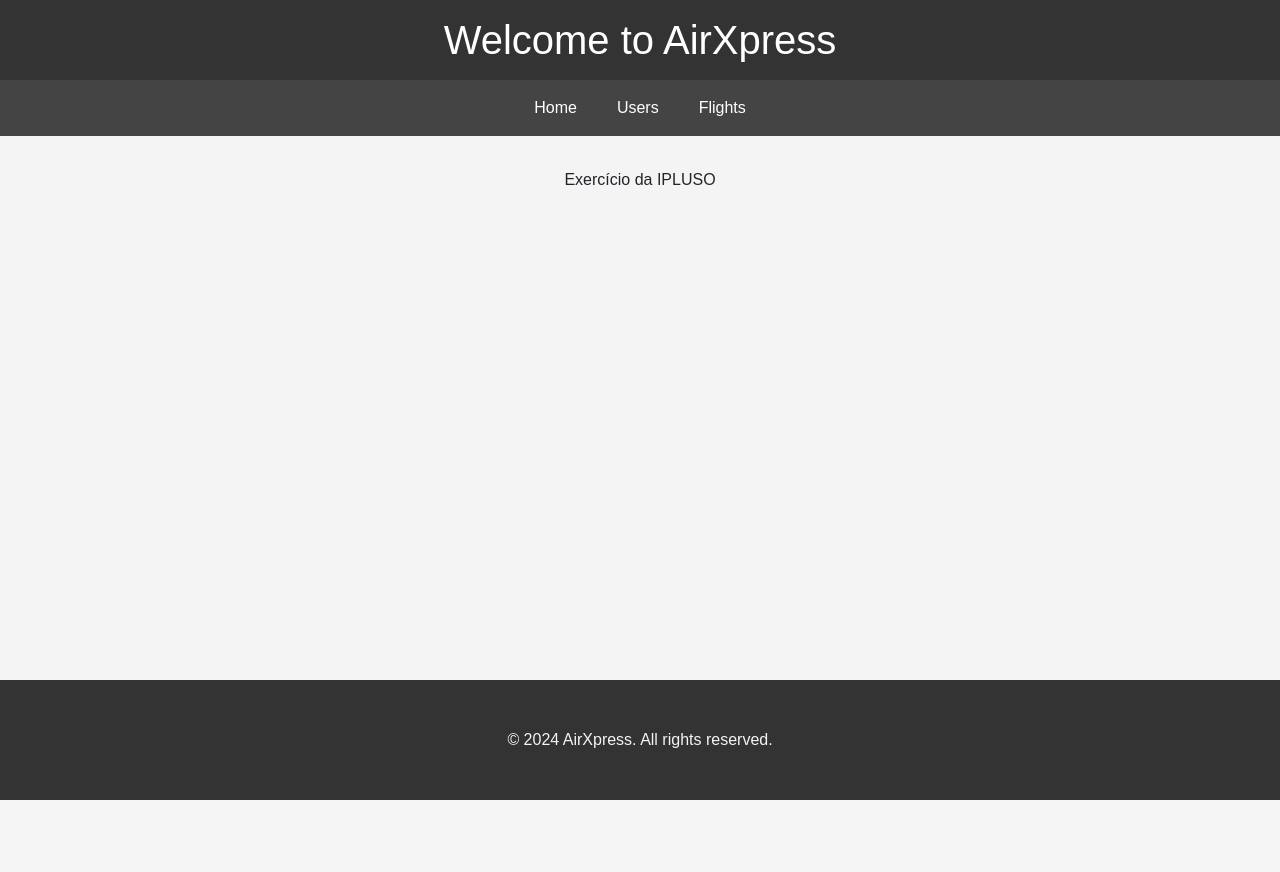
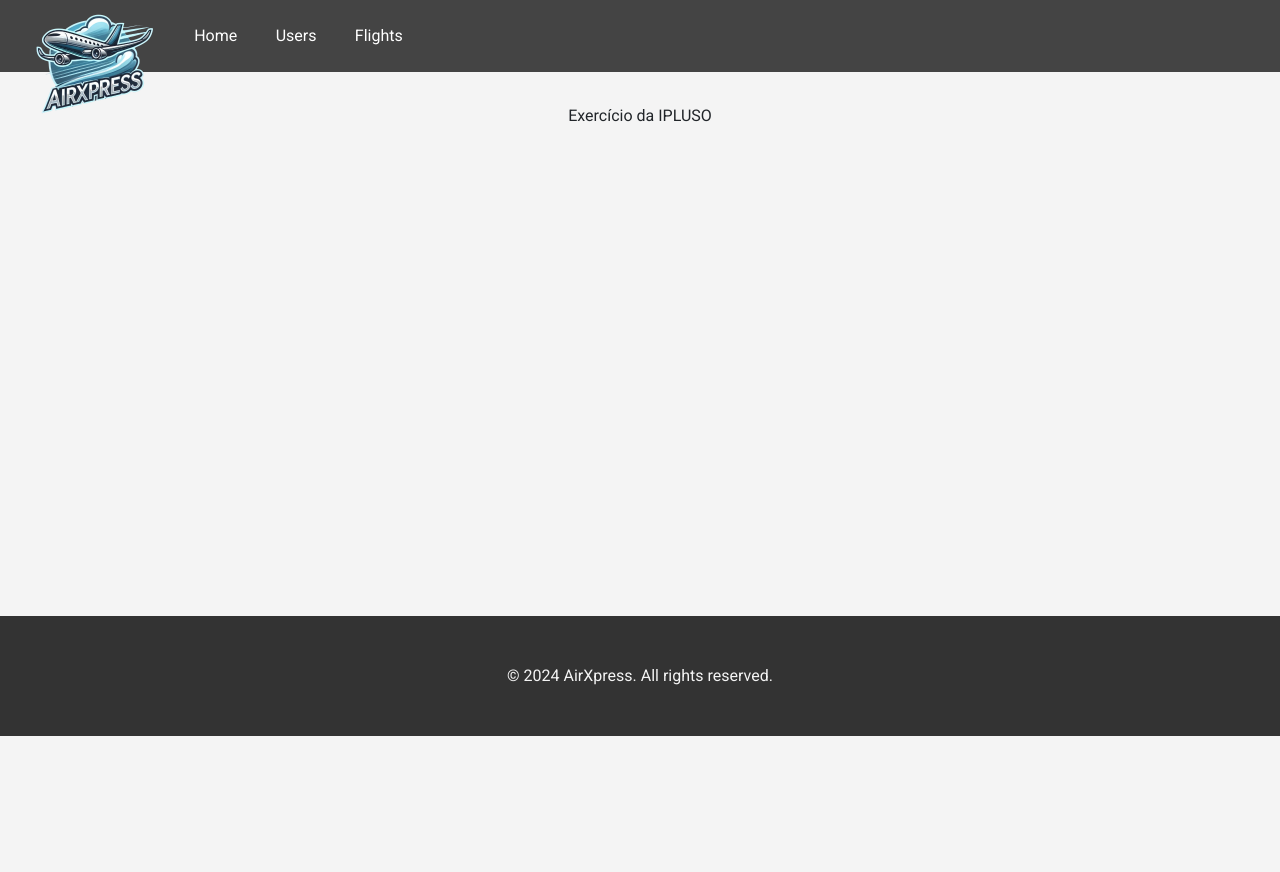
Before and after one commit to Guilh3rme06/AirXpress-IPLUSO, a Flask app: page / in a window 1280 px wide. Before the commit the page ends 800 px from the top, so only its background shows below. Run offline with Flask 3, Linux system fonts and the light colour scheme; some libraries are stand-ins or nearby versions.

Commit message:
visual novo navbar

```diff
--- a/app/assets/css/style.css
+++ b/app/assets/css/style.css
@@ -1,59 +1,82 @@
+@import url('https://fonts.googleapis.com/css2?family=Roboto:ital,wght@0,100;0,300;0,400;0,500;0,700;0,900;1,100;1,300;1,400;1,500;1,700;1,900&display=swap');
+
 * {
   box-sizing: border-box;
   margin: 0;
   padding: 0;
 }
+
 body {
   min-height: 100vh;
-  font-family: Arial, sans-serif;
+  font-family: "Roboto", sans-serif;
   background-color: #f4f4f4;
 }
+
 .header {
   background-color: #333;
   color: #fff;
   padding: 1rem 0;
   text-align: center;
 }
+
 .header__title {
   margin: 0;
 }
+
 .nav {
   background-color: #444;
   color: #fff;
-  padding: 1rem;
   display: flex;
-  justify-content: center;
+  position: fixed;
+  left: 0;
+  top: 0;
+  width: 100vw;
+
+  #logo {
+    position: absolute;
+    left: 30px;
+    top: 0;
+    width: 125px;
+  }
 }
+
 .nav__list {
   list-style: none;
   display: flex;
-  column-gap: 0.5rem;
-  margin: 0;
+  margin: 0 175px !important;
   padding: 0;
 }
+
 .nav__item {
-  margin: 0 1rem;
+  padding: 1.5rem 1.2rem;
+  transition: background .1s ease-in;
+  &:hover {
+    font-weight: bold;
+    background: #5299ae;
+  }
 }
+
 .nav__link {
   color: #fff;
   text-decoration: none;
 }
-.nav__link:hover {
-  text-decoration: underline;
-}
+
 .content {
   min-height: calc(100vh - 16rem);
+  margin-top: 72px;
   padding: 2rem;
   text-align: center;
 }
+
 .footer {
-  background-color: #333;
+  background: #333;
   color: #f4f4f4;
   padding: 3rem 0;
   text-align: center;
   width: 100%;
   bottom: 0;
 }
+
 .footer__content {
   margin: 0;
 }
--- a/app/templates/base.html
+++ b/app/templates/base.html
@@ -19,10 +19,8 @@
     />
   </head>
   <body>
-    <header class="header">
-      <h1 class="header__title">Welcome to AirXpress</h1>
-    </header>
     <nav class="nav">
+      <img id="logo" src="{{ url_for('static', filename='img/logo.png') }}">
       <ul class="nav__list">
         <li class="nav__item">
           <a class="nav__link" href="{{ url_for('main.index_route') }}">Home</a>
```
